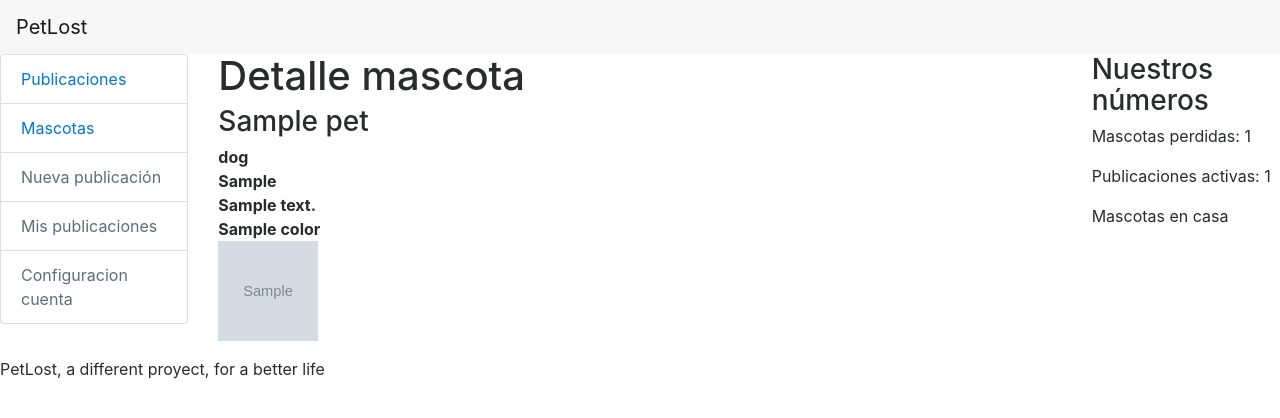
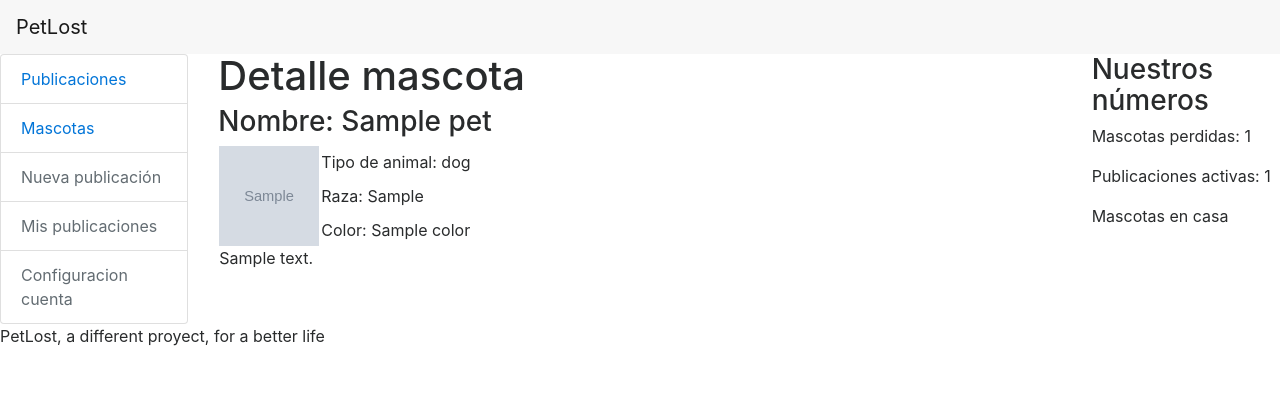
Before and after one commit to isGroba/petLost, a Django app: page /webapp/pet/1/ in a window 1280 px wide. Shown: the top 418 px of the page. Run offline with Django 3.2, Linux system fonts and the light colour scheme; tables that the repository leaves empty hold one stand-in row (values such as "Sample post"); grey boxes marked "Sample" are stand-in pictures; some libraries are stand-ins or nearby versions.

Commit message:
mejora visualizacion pet-detail

```diff
--- a/webapp/templates/webapp/pet/detail.html
+++ b/webapp/templates/webapp/pet/detail.html
@@ -1,14 +1,27 @@
 {% extends '../__base.html' %}
 {% block body %}
-<h3>{{pet.name}}</h3>
-<dl>
-    <dt>{{ pet.type_animal }}</dt>
-    <dt>{{ pet.breed }}</dt>
-    <dt>{{ pet.description }}</dt>
-    {% for color in pet.color.all %}
-        <dt>{{ color }}</dt>
-    {% endfor %}
-    {% if pet.picture %}
-    <dt> <img src= "/media/{{pet.picture}}" alt="Fotografia {{ pet.name }}" height="100" width="100"> </dt>
-    {% endif %}
+<h3>Nombre: {{pet.name}}</h3>
+<table>
+  <tbody>
+    <tr>
+      {% if pet.picture %}
+      <td rowspan="3"><img src= "/media/{{pet.picture}}" alt="Fotografia {{ pet.name }}" height="100" width="100"></td>
+      {% endif %}
+      <td>Tipo de animal: {{ pet.type_animal }}</td>
+    </tr>
+    <tr>
+      <td>Raza: {{ pet.breed }}</td>
+    </tr>
+    <tr>
+      <td>Color:
+        {% for color in pet.color.all %}
+        {{ color }}
+        {% endfor %}
+      </td>
+    </tr>
+    <tr>
+      <td colspan="2">{{ pet.description }}</td>
+    </tr>
+  </tbody>
+</table>
 {% endblock %}
```
